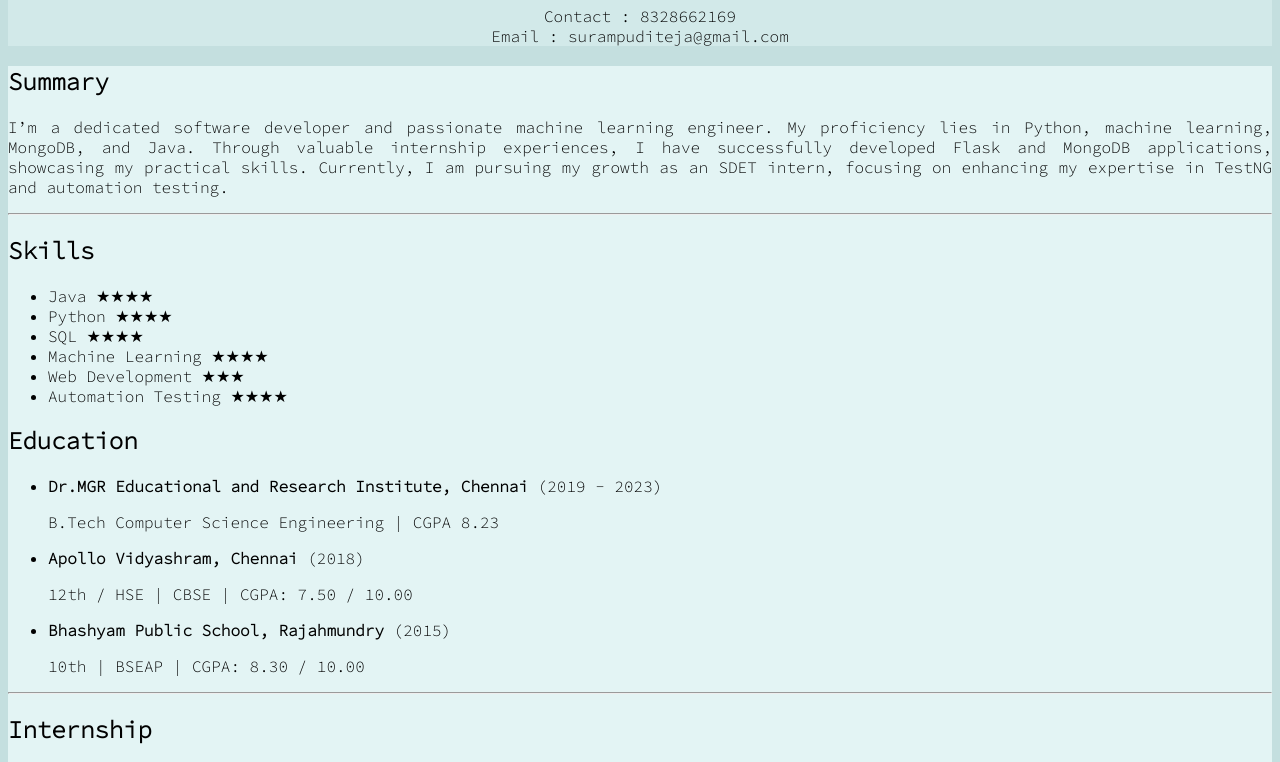
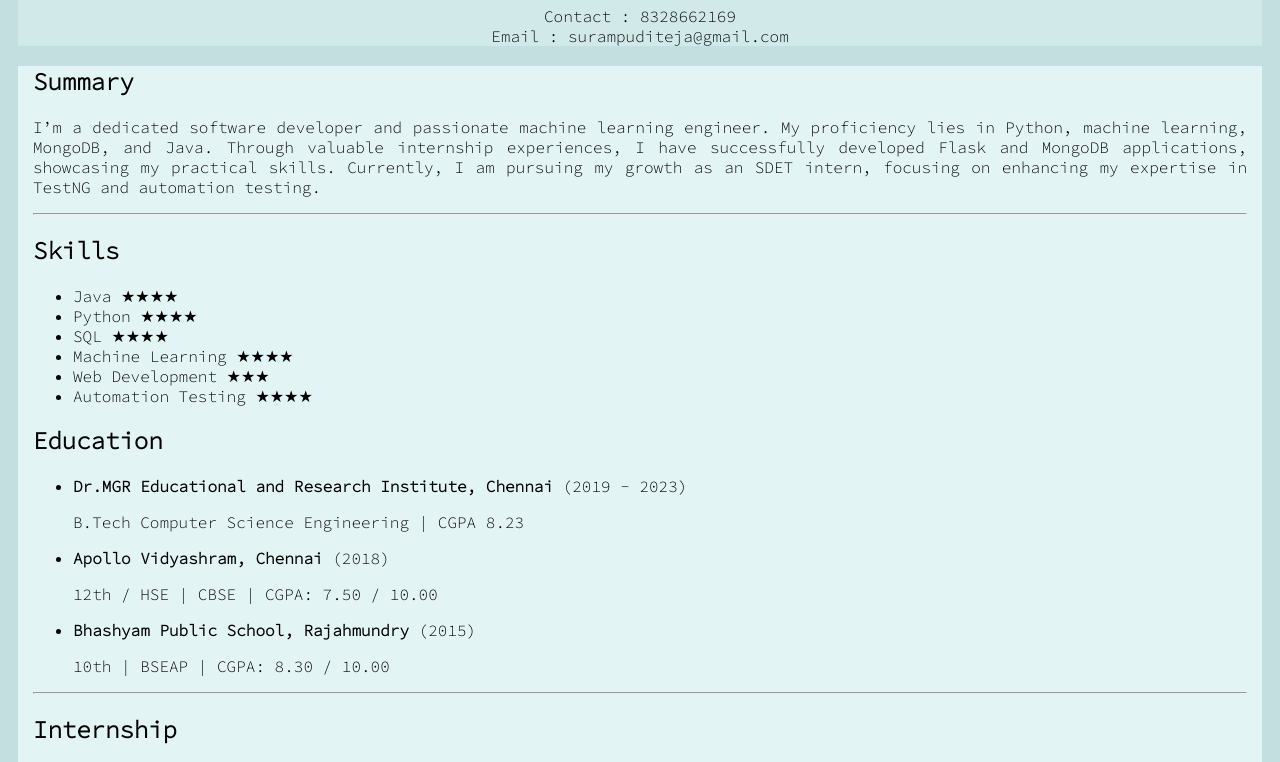
Before and after one commit to slrteja/resume, a plain HTML site: page index.html in a window 1280 px wide. Shown: the part 77-839 px from the top of the page. Drawn offline with Linux system fonts and the light colour scheme.

Commit message:
Update styles.css

```diff
--- a/styles.css
+++ b/styles.css
@@ -14,12 +14,16 @@ body {
 }
 html{
     background-color: #C4DFDF;
+    margin-left: 10px;
+    margin-right: 10px;
 }
 #main{
     background-color: #D2E9E9;
 }
 #body{
     background-color: #E3F4F4;
+    padding-left: 15px;
+    padding-right: 15px;
 }
 footer{
     background-color: #D2E9E9;
```
